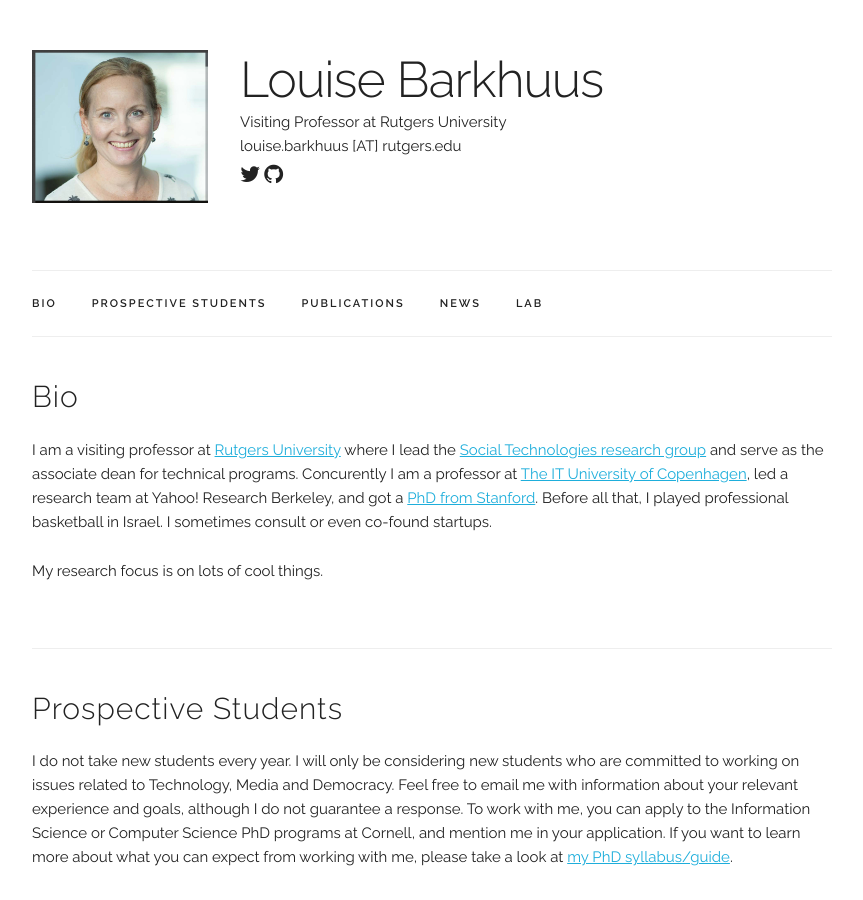
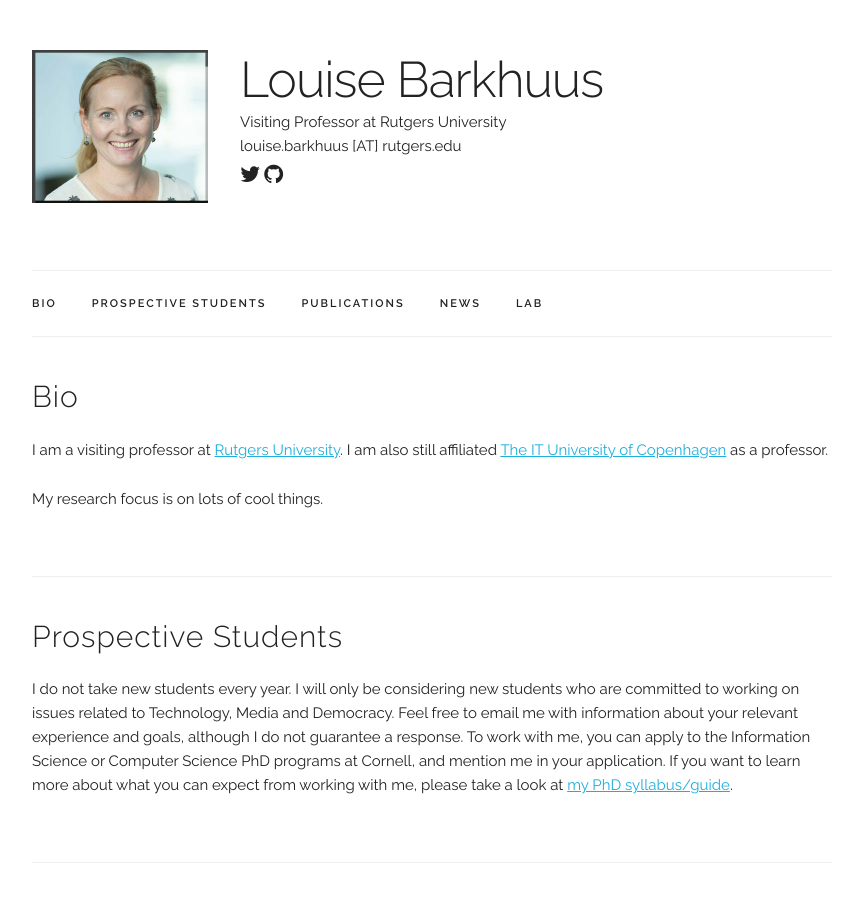
Before and after one commit to barkhuus/barkhuus.github.io, a Jekyll site: the page built from index.html, in a window 1280 px wide and 900 px high. Shown: the whole window, without its empty margins (208-1071 px from the left). Built offline with Jekyll 4.4.1, drawn with Linux system fonts in a browser that asks for light colours.

Commit message:
Update index.html

```diff
--- a/index.html
+++ b/index.html
@@ -9,7 +9,7 @@
   <a href="" target="_blank"></a>
 
   <p>
-  I am a visiting professor at <a href="http://rutgers.edu" target="_blank">Rutgers University</a> where I lead the <a href="http://stech.nyc" target="_blank">Social Technologies research group</a> and serve as the associate dean for technical programs. Concurently I am a professor at <a href="http://www.itu.dk/" target="_blank">The IT University of Copenhagen</a>, led a research team at Yahoo! Research Berkeley, and got a <a href="http://infolab.stanford.edu/" target="_blank">PhD from Stanford</a>. Before all that, I played professional basketball in Israel. I sometimes consult or even co-found startups.
+  I am a visiting professor at <a href="http://rutgers.edu" target="_blank">Rutgers University</a>. I am also still affiliated <a href="http://www.itu.dk/" target="_blank">The IT University of Copenhagen</a> as a professor.
   </p>
 
   <p>
```
